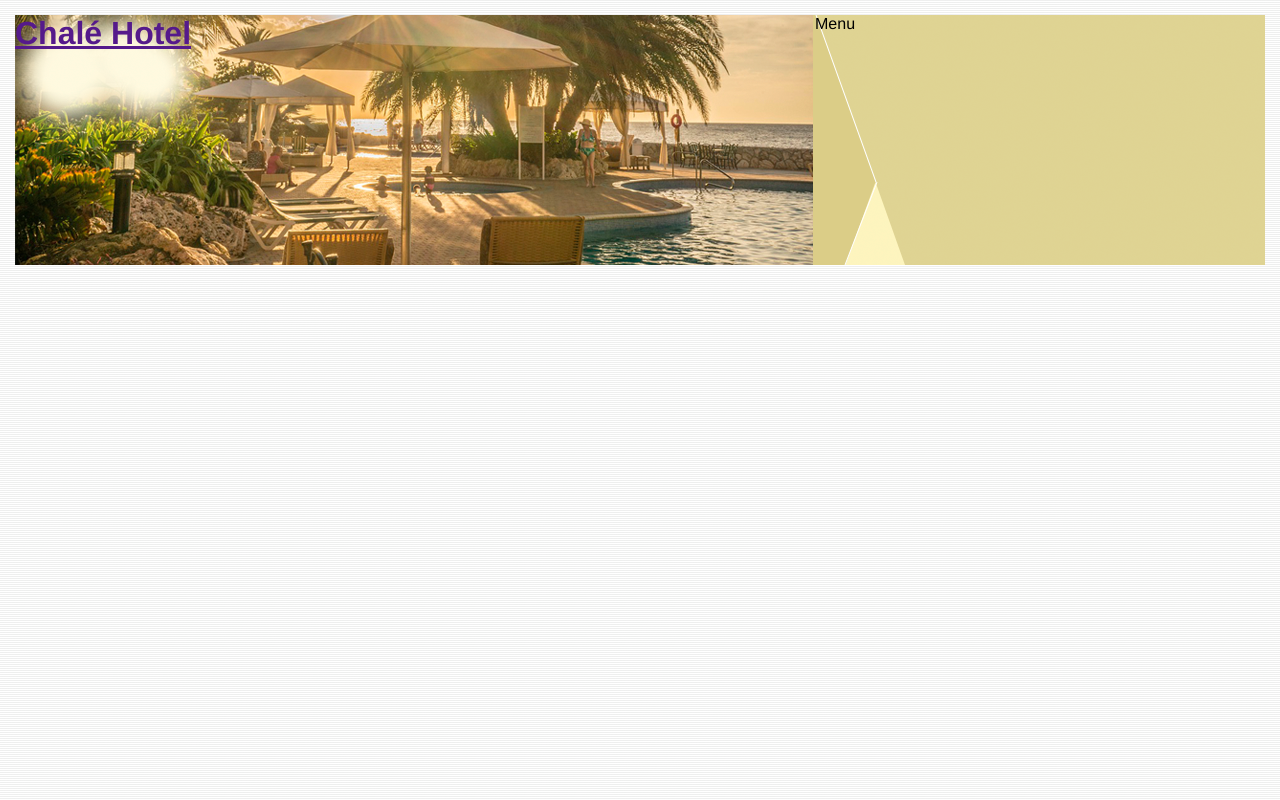
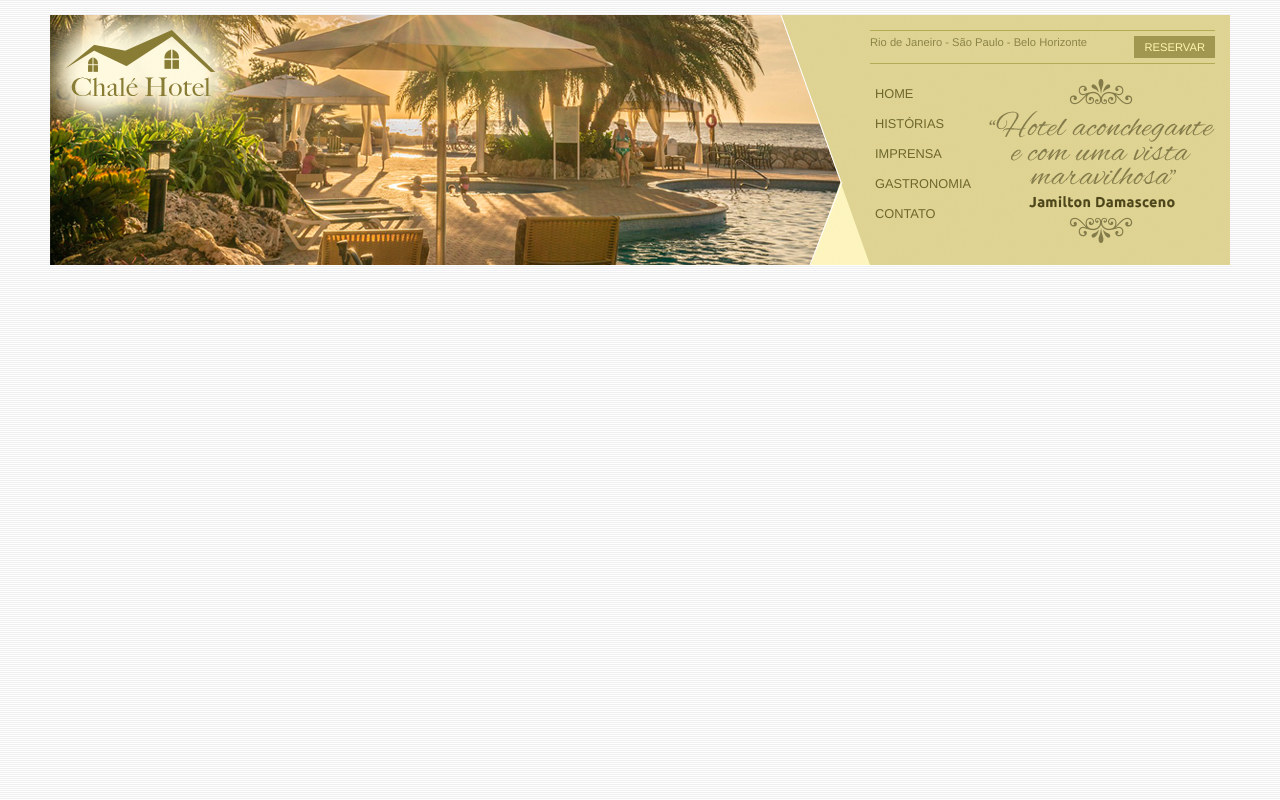
Before and after one commit to abnerbolandim/DesenvolvimentoWeb-ChaleHotel, a plain HTML site: page index.html in a window 1280 px wide. Drawn offline with Linux system fonts and the light colour scheme.

Commit message:
Estilização e criação do menu vertical

```diff
--- a/css/estilo.css
+++ b/css/estilo.css
@@ -11,6 +11,9 @@ body {
 
 #container {
 	background: #ede9cc;
+	margin: 0 auto;
+	min-width: 740px;
+	max-width: 1180px;
 }
 
 #topo {
@@ -27,6 +30,18 @@ body {
 	height: 250px;
 	top: 0;
 	left: 0;
+	z-index: 1;
+}
+
+.logo a {
+	position: absolute;
+	top: 15px;
+	left: 15px;
+	z-index: 3;
+	background: url(../imagens/logo.png) no-repeat;
+	width: 151px;
+	height: 66px;
+	text-indent: -3000px;
 }
 
 #area-menu {
@@ -36,4 +51,67 @@ body {
 	background: url(../imagens/topo-imagem-lateral.png);
 	width: 450px;
 	height: 250px;
+	z-index: 2;
 }
+
+#conteudo-menu {
+	margin-left: 90px;
+	margin-right: 15px;
+	padding-top: 15px;
+}
+
+#menu-locais {
+	border-bottom: 1px solid #b5ab56;
+	border-top: 1px solid #b5ab56;
+	padding-top: 5px;
+	padding-bottom: 5px;
+	font-size: 0.7em;
+	color: #8b8448;
+}
+
+#menu-locais .locais {
+	float: left;
+	line-height: 2.1em;
+}
+
+a {
+	text-decoration: none;
+}
+
+a.reserva {
+	text-transform: uppercase;
+	background: #a29750;
+	color: #fff5b0;
+	padding: 5px 10px;
+	float: right;
+}
+
+#menu {
+	margin-top: 15px;
+}
+
+ul {
+	list-style: none;
+}
+
+ul#navegacao {
+	float: left;
+}
+
+ul#navegacao a {
+	text-transform: uppercase;
+	font-size: 0.8em;
+	padding: 5px;
+	color: #6e672c;
+	line-height: 30px;
+}
+
+ul#navegacao a:hover {
+	background: #fdf6be;
+}
+
+.depoimento {
+	width: 226px;
+	height: 164px;
+	float: right;
+}
--- a/index.html
+++ b/index.html
@@ -11,11 +11,29 @@
 		<div id="container">
 			<div id="topo">
 				<div id="area-logo">
-					<h1>
+					<h1 class="logo">
 						<a href="">Chalé Hotel</a>
 					</h1>
 				</div>
-				<div id="area-menu">Menu</div>
+				<div id="area-menu">
+					<div id="conteudo-menu">
+						<div id="menu-locais">
+							<span> Rio de Janeiro - São Paulo - Belo Horizonte </span>
+							<a class="reserva" href="">Reservar</a>
+							<div style="clear: both;"></div>
+						</div>
+						<div id="menu">
+							<ul id="navegacao">
+								<li><a href="">Home</a></li>
+								<li><a href="">Histórias</a></li>
+								<li><a href="">Imprensa</a></li>
+								<li><a href="">Gastronomia</a></li>
+								<li><a href="">Contato</a></li>
+							</ul>
+
+							<img class="depoimento" src="./imagens/depoimento.png">
+						</div>
+					</div>
 			</div>
 		</div>
 	</body>
```
